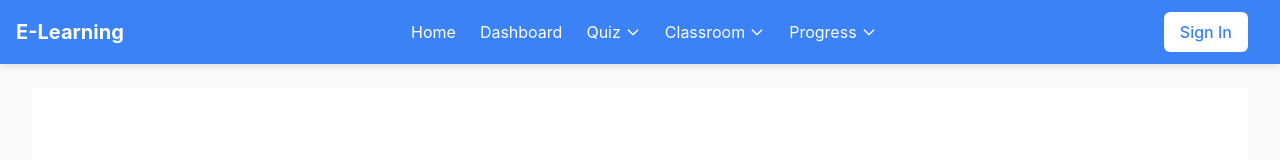
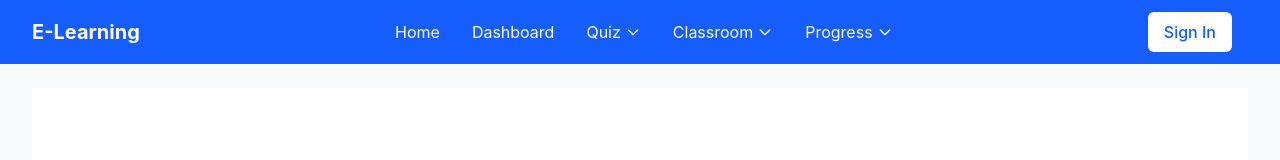
Before and after one commit to ediomoeffiong/AI-Improved-E-Learning, a React (Vite) app in the folder elearning-frontend/: page / in a window 1280 px wide. Shown: the top 160 px of the page. Built offline with nearby package versions, Linux system fonts and the light colour scheme.

Commit message:
Fixed the navbar
Fixed the navbar to make it full width.

```diff
--- a/elearning-frontend/src/components/layout/Header.jsx
+++ b/elearning-frontend/src/components/layout/Header.jsx
@@ -23,18 +23,14 @@ function Header() {
     <header className={`fixed top-0 left-0 right-0 z-50 transition-all duration-300 ${
       isScrolled ? 'bg-blue-700 shadow-md' : isHomePage ? 'bg-transparent' : 'bg-blue-600'
     }`}>
-      <div className="container mx-auto">
-        <Navbar />
-      </div>
+      <Navbar />
 
       {/* Announcement banner - can be conditionally shown */}
       {false && (
         <div className="bg-yellow-500 text-white text-center py-2 px-4">
-          <div className="container mx-auto">
-            <p className="text-sm font-medium">
-              🎉 New courses available! <a href="#" className="underline font-bold">Check them out</a>
-            </p>
-          </div>
+          <p className="text-sm font-medium">
+            🎉 New courses available! <a href="#" className="underline font-bold">Check them out</a>
+          </p>
         </div>
       )}
     </header>
--- a/elearning-frontend/src/components/layout/Navbar.jsx
+++ b/elearning-frontend/src/components/layout/Navbar.jsx
@@ -16,89 +16,89 @@ const Navbar = () => {
   };
 
   return (
-    <nav style={{ backgroundColor: '#3b82f6', color: 'white', boxShadow: '0 4px 6px -1px rgba(0, 0, 0, 0.1)' }}>
-      <div style={{ maxWidth: '1280px', margin: '0 auto', padding: '0.75rem 1rem', display: 'flex', justifyContent: 'space-between', alignItems: 'center' }}>
-        <Link to="/" style={{ fontSize: '1.25rem', fontWeight: 'bold', color: 'white', textDecoration: 'none' }}>E-Learning</Link>
+    <nav className="w-full bg-blue-600">
+      <div className="max-w-7xl mx-auto px-4 sm:px-6 lg:px-8">
+        <div className="flex justify-between items-center h-16">
+          <Link to="/" className="text-xl font-bold text-white">E-Learning</Link>
 
           {/* Desktop Menu */}
-        <div className="desktop-menu" style={{ display: 'none' }}>
-          <Link to="/" style={{ color: 'white', marginRight: '1.5rem', textDecoration: 'none' }}>Home</Link>
-          <Link to="/dashboard" style={{ color: 'white', marginRight: '1.5rem', textDecoration: 'none' }}>Dashboard</Link>
+          <div className="hidden md:flex items-center space-x-8">
+            <Link to="/" className="text-white hover:text-blue-100">Home</Link>
+            <Link to="/dashboard" className="text-white hover:text-blue-100">Dashboard</Link>
 
             {/* Quiz Dropdown */}
-          <div style={{ position: 'relative', marginRight: '1.5rem', display: 'inline-block' }}>
+            <div className="relative">
               <button
                 onClick={() => toggleDropdown('quiz')}
-              style={{ color: 'white', background: 'none', border: 'none', cursor: 'pointer', display: 'flex', alignItems: 'center' }}
+                className="text-white hover:text-blue-100 flex items-center"
               >
                 Quiz
-              <svg xmlns="http://www.w3.org/2000/svg" style={{ height: '1rem', width: '1rem', marginLeft: '0.25rem' }} fill="none" viewBox="0 0 24 24" stroke="currentColor">
+                <svg xmlns="http://www.w3.org/2000/svg" className="h-4 w-4 ml-1" fill="none" viewBox="0 0 24 24" stroke="currentColor">
                   <path strokeLinecap="round" strokeLinejoin="round" strokeWidth={2} d="M19 9l-7 7-7-7" />
                 </svg>
               </button>
               {openDropdown === 'quiz' && (
-              <div style={{ position: 'absolute', zIndex: 10, marginTop: '0.5rem', width: '12rem', backgroundColor: 'white', borderRadius: '0.375rem', boxShadow: '0 10px 15px -3px rgba(0, 0, 0, 0.1)', padding: '0.25rem 0', color: '#4b5563' }}>
-                <Link to="/quiz/dashboard" style={{ display: 'block', padding: '0.5rem 1rem', color: '#4b5563', textDecoration: 'none' }}>Dashboard</Link>
-                <Link to="/quiz/badges" style={{ display: 'block', padding: '0.5rem 1rem', color: '#4b5563', textDecoration: 'none' }}>Badges</Link>
-                <Link to="/quiz/achievements" style={{ display: 'block', padding: '0.5rem 1rem', color: '#4b5563', textDecoration: 'none' }}>Achievements</Link>
-                <Link to="/quiz/leaderboard" style={{ display: 'block', padding: '0.5rem 1rem', color: '#4b5563', textDecoration: 'none' }}>Leaderboard</Link>
+                <div className="absolute z-10 mt-2 w-48 bg-white rounded-md shadow-lg py-1">
+                  <Link to="/quiz/dashboard" className="block px-4 py-2 text-gray-700 hover:bg-gray-100">Dashboard</Link>
+                  <Link to="/quiz/badges" className="block px-4 py-2 text-gray-700 hover:bg-gray-100">Badges</Link>
+                  <Link to="/quiz/achievements" className="block px-4 py-2 text-gray-700 hover:bg-gray-100">Achievements</Link>
+                  <Link to="/quiz/leaderboard" className="block px-4 py-2 text-gray-700 hover:bg-gray-100">Leaderboard</Link>
                 </div>
               )}
             </div>
 
             {/* Classroom Dropdown */}
-          <div style={{ position: 'relative', marginRight: '1.5rem', display: 'inline-block' }}>
+            <div className="relative">
               <button
                 onClick={() => toggleDropdown('classroom')}
-              style={{ color: 'white', background: 'none', border: 'none', cursor: 'pointer', display: 'flex', alignItems: 'center' }}
+                className="text-white hover:text-blue-100 flex items-center"
               >
                 Classroom
-              <svg xmlns="http://www.w3.org/2000/svg" style={{ height: '1rem', width: '1rem', marginLeft: '0.25rem' }} fill="none" viewBox="0 0 24 24" stroke="currentColor">
+                <svg xmlns="http://www.w3.org/2000/svg" className="h-4 w-4 ml-1" fill="none" viewBox="0 0 24 24" stroke="currentColor">
                   <path strokeLinecap="round" strokeLinejoin="round" strokeWidth={2} d="M19 9l-7 7-7-7" />
                 </svg>
               </button>
               {openDropdown === 'classroom' && (
-              <div style={{ position: 'absolute', zIndex: 10, marginTop: '0.5rem', width: '12rem', backgroundColor: 'white', borderRadius: '0.375rem', boxShadow: '0 10px 15px -3px rgba(0, 0, 0, 0.1)', padding: '0.25rem 0', color: '#4b5563' }}>
-                <Link to="/classroom/dashboard" style={{ display: 'block', padding: '0.5rem 1rem', color: '#4b5563', textDecoration: 'none' }}>Dashboard</Link>
-                <Link to="/classroom/materials" style={{ display: 'block', padding: '0.5rem 1rem', color: '#4b5563', textDecoration: 'none' }}>Course Materials</Link>
-                <Link to="/classroom/chat" style={{ display: 'block', padding: '0.5rem 1rem', color: '#4b5563', textDecoration: 'none' }}>Chat Feature</Link>
-                <Link to="/classroom/recordings" style={{ display: 'block', padding: '0.5rem 1rem', color: '#4b5563', textDecoration: 'none' }}>Session Recordings</Link>
+                <div className="absolute z-10 mt-2 w-48 bg-white rounded-md shadow-lg py-1">
+                  <Link to="/classroom/dashboard" className="block px-4 py-2 text-gray-700 hover:bg-gray-100">Dashboard</Link>
+                  <Link to="/classroom/materials" className="block px-4 py-2 text-gray-700 hover:bg-gray-100">Course Materials</Link>
+                  <Link to="/classroom/chat" className="block px-4 py-2 text-gray-700 hover:bg-gray-100">Chat Feature</Link>
+                  <Link to="/classroom/recordings" className="block px-4 py-2 text-gray-700 hover:bg-gray-100">Session Recordings</Link>
                 </div>
               )}
             </div>
 
             {/* Progress Dropdown */}
-          <div style={{ position: 'relative', display: 'inline-block' }}>
+            <div className="relative">
               <button
                 onClick={() => toggleDropdown('progress')}
-              style={{ color: 'white', background: 'none', border: 'none', cursor: 'pointer', display: 'flex', alignItems: 'center' }}
+                className="text-white hover:text-blue-100 flex items-center"
               >
                 Progress
-              <svg xmlns="http://www.w3.org/2000/svg" style={{ height: '1rem', width: '1rem', marginLeft: '0.25rem' }} fill="none" viewBox="0 0 24 24" stroke="currentColor">
+                <svg xmlns="http://www.w3.org/2000/svg" className="h-4 w-4 ml-1" fill="none" viewBox="0 0 24 24" stroke="currentColor">
                   <path strokeLinecap="round" strokeLinejoin="round" strokeWidth={2} d="M19 9l-7 7-7-7" />
                 </svg>
               </button>
               {openDropdown === 'progress' && (
-              <div style={{ position: 'absolute', zIndex: 10, marginTop: '0.5rem', width: '12rem', backgroundColor: 'white', borderRadius: '0.375rem', boxShadow: '0 10px 15px -3px rgba(0, 0, 0, 0.1)', padding: '0.25rem 0', color: '#4b5563' }}>
-                <Link to="/progress/dashboard" style={{ display: 'block', padding: '0.5rem 1rem', color: '#4b5563', textDecoration: 'none' }}>Dashboard</Link>
-                <Link to="/progress/reports" style={{ display: 'block', padding: '0.5rem 1rem', color: '#4b5563', textDecoration: 'none' }}>Performance Reports</Link>
-                <Link to="/progress/activity" style={{ display: 'block', padding: '0.5rem 1rem', color: '#4b5563', textDecoration: 'none' }}>Activity Logs</Link>
-                <Link to="/progress/recommendations" style={{ display: 'block', padding: '0.5rem 1rem', color: '#4b5563', textDecoration: 'none' }}>Personalized Recommendations</Link>
+                <div className="absolute z-10 mt-2 w-48 bg-white rounded-md shadow-lg py-1">
+                  <Link to="/progress/dashboard" className="block px-4 py-2 text-gray-700 hover:bg-gray-100">Dashboard</Link>
+                  <Link to="/progress/reports" className="block px-4 py-2 text-gray-700 hover:bg-gray-100">Performance Reports</Link>
+                  <Link to="/progress/activity" className="block px-4 py-2 text-gray-700 hover:bg-gray-100">Activity Logs</Link>
+                  <Link to="/progress/recommendations" className="block px-4 py-2 text-gray-700 hover:bg-gray-100">Personalized Recommendations</Link>
                 </div>
               )}
             </div>
           </div>
 
-        <div style={{ display: 'flex', alignItems: 'center' }}>
-          <button style={{ backgroundColor: 'white', color: '#3b82f6', padding: '0.5rem 1rem', borderRadius: '0.375rem', fontWeight: '500', marginRight: '1rem', border: 'none' }}>
+          <div className="flex items-center">
+            <Link to="/login" className="bg-white text-blue-600 px-4 py-2 rounded-md font-medium hover:bg-blue-50 mr-4">
               Sign In
-          </button>
+            </Link>
             <button
               onClick={toggleMobileMenu}
-            className="mobile-menu-button"
-            style={{ background: 'none', border: 'none', cursor: 'pointer' }}
+              className="md:hidden text-white"
             >
-            <svg xmlns="http://www.w3.org/2000/svg" style={{ height: '1.5rem', width: '1.5rem', color: 'white' }} fill="none" viewBox="0 0 24 24" stroke="currentColor">
+              <svg xmlns="http://www.w3.org/2000/svg" className="h-6 w-6" fill="none" viewBox="0 0 24 24" stroke="currentColor">
                 {mobileMenuOpen ? (
                   <path strokeLinecap="round" strokeLinejoin="round" strokeWidth={2} d="M6 18L18 6M6 6l12 12" />
                 ) : (
@@ -108,89 +108,74 @@ const Navbar = () => {
             </button>
           </div>
         </div>
+      </div>
 
       {/* Mobile Menu */}
       {mobileMenuOpen && (
-        <div style={{ backgroundColor: '#3b82f6', padding: '1rem' }}>
-          <Link to="/" style={{ display: 'block', color: 'white', padding: '0.5rem 0', textDecoration: 'none', borderBottom: '1px solid rgba(255,255,255,0.1)' }}>Home</Link>
-          <Link to="/dashboard" style={{ display: 'block', color: 'white', padding: '0.5rem 0', textDecoration: 'none', borderBottom: '1px solid rgba(255,255,255,0.1)' }}>Dashboard</Link>
+        <div className="md:hidden bg-blue-600 border-t border-blue-500">
+          <div className="px-2 pt-2 pb-3 space-y-1">
+            <Link to="/" className="block px-3 py-2 text-white hover:bg-blue-700 rounded-md">Home</Link>
+            <Link to="/dashboard" className="block px-3 py-2 text-white hover:bg-blue-700 rounded-md">Dashboard</Link>
 
-          {/* Mobile Quiz Dropdown */}
-          <div>
+            {/* Mobile Quiz Menu */}
             <button
               onClick={() => toggleDropdown('mobile-quiz')}
-              style={{ width: '100%', textAlign: 'left', color: 'white', background: 'none', border: 'none', padding: '0.5rem 0', cursor: 'pointer', display: 'flex', justifyContent: 'space-between', alignItems: 'center', borderBottom: '1px solid rgba(255,255,255,0.1)' }}
+              className="w-full text-left px-3 py-2 text-white hover:bg-blue-700 rounded-md flex justify-between items-center"
             >
               Quiz
-              <svg xmlns="http://www.w3.org/2000/svg" style={{ height: '1rem', width: '1rem' }} fill="none" viewBox="0 0 24 24" stroke="currentColor">
+              <svg xmlns="http://www.w3.org/2000/svg" className={`h-4 w-4 transform ${openDropdown === 'mobile-quiz' ? 'rotate-180' : ''}`} fill="none" viewBox="0 0 24 24" stroke="currentColor">
                 <path strokeLinecap="round" strokeLinejoin="round" strokeWidth={2} d="M19 9l-7 7-7-7" />
               </svg>
             </button>
             {openDropdown === 'mobile-quiz' && (
-              <div style={{ paddingLeft: '1rem', backgroundColor: 'rgba(255,255,255,0.1)' }}>
-                <Link to="/quiz/dashboard" style={{ display: 'block', padding: '0.5rem 0', color: 'white', textDecoration: 'none' }}>Dashboard</Link>
-                <Link to="/quiz/badges" style={{ display: 'block', padding: '0.5rem 0', color: 'white', textDecoration: 'none' }}>Badges</Link>
-                <Link to="/quiz/achievements" style={{ display: 'block', padding: '0.5rem 0', color: 'white', textDecoration: 'none' }}>Achievements</Link>
-                <Link to="/quiz/leaderboard" style={{ display: 'block', padding: '0.5rem 0', color: 'white', textDecoration: 'none' }}>Leaderboard</Link>
+              <div className="pl-4">
+                <Link to="/quiz/dashboard" className="block px-3 py-2 text-white hover:bg-blue-700 rounded-md">Dashboard</Link>
+                <Link to="/quiz/badges" className="block px-3 py-2 text-white hover:bg-blue-700 rounded-md">Badges</Link>
+                <Link to="/quiz/achievements" className="block px-3 py-2 text-white hover:bg-blue-700 rounded-md">Achievements</Link>
+                <Link to="/quiz/leaderboard" className="block px-3 py-2 text-white hover:bg-blue-700 rounded-md">Leaderboard</Link>
               </div>
             )}
-          </div>
 
-          {/* Mobile Classroom Dropdown */}
-          <div>
+            {/* Mobile Classroom Menu */}
             <button
               onClick={() => toggleDropdown('mobile-classroom')}
-              style={{ width: '100%', textAlign: 'left', color: 'white', background: 'none', border: 'none', padding: '0.5rem 0', cursor: 'pointer', display: 'flex', justifyContent: 'space-between', alignItems: 'center', borderBottom: '1px solid rgba(255,255,255,0.1)' }}
+              className="w-full text-left px-3 py-2 text-white hover:bg-blue-700 rounded-md flex justify-between items-center"
             >
               Classroom
-              <svg xmlns="http://www.w3.org/2000/svg" style={{ height: '1rem', width: '1rem' }} fill="none" viewBox="0 0 24 24" stroke="currentColor">
+              <svg xmlns="http://www.w3.org/2000/svg" className={`h-4 w-4 transform ${openDropdown === 'mobile-classroom' ? 'rotate-180' : ''}`} fill="none" viewBox="0 0 24 24" stroke="currentColor">
                 <path strokeLinecap="round" strokeLinejoin="round" strokeWidth={2} d="M19 9l-7 7-7-7" />
               </svg>
             </button>
             {openDropdown === 'mobile-classroom' && (
-              <div style={{ paddingLeft: '1rem', backgroundColor: 'rgba(255,255,255,0.1)' }}>
-                <Link to="/classroom/dashboard" style={{ display: 'block', padding: '0.5rem 0', color: 'white', textDecoration: 'none' }}>Dashboard</Link>
-                <Link to="/classroom/materials" style={{ display: 'block', padding: '0.5rem 0', color: 'white', textDecoration: 'none' }}>Course Materials</Link>
-                <Link to="/classroom/chat" style={{ display: 'block', padding: '0.5rem 0', color: 'white', textDecoration: 'none' }}>Chat Feature</Link>
-                <Link to="/classroom/recordings" style={{ display: 'block', padding: '0.5rem 0', color: 'white', textDecoration: 'none' }}>Session Recordings</Link>
+              <div className="pl-4">
+                <Link to="/classroom/dashboard" className="block px-3 py-2 text-white hover:bg-blue-700 rounded-md">Dashboard</Link>
+                <Link to="/classroom/materials" className="block px-3 py-2 text-white hover:bg-blue-700 rounded-md">Course Materials</Link>
+                <Link to="/classroom/chat" className="block px-3 py-2 text-white hover:bg-blue-700 rounded-md">Chat Feature</Link>
+                <Link to="/classroom/recordings" className="block px-3 py-2 text-white hover:bg-blue-700 rounded-md">Session Recordings</Link>
               </div>
             )}
-          </div>
 
-          {/* Mobile Progress Dropdown */}
-          <div>
+            {/* Mobile Progress Menu */}
             <button
               onClick={() => toggleDropdown('mobile-progress')}
-              style={{ width: '100%', textAlign: 'left', color: 'white', background: 'none', border: 'none', padding: '0.5rem 0', cursor: 'pointer', display: 'flex', justifyContent: 'space-between', alignItems: 'center', borderBottom: '1px solid rgba(255,255,255,0.1)' }}
+              className="w-full text-left px-3 py-2 text-white hover:bg-blue-700 rounded-md flex justify-between items-center"
             >
               Progress
-              <svg xmlns="http://www.w3.org/2000/svg" style={{ height: '1rem', width: '1rem' }} fill="none" viewBox="0 0 24 24" stroke="currentColor">
+              <svg xmlns="http://www.w3.org/2000/svg" className={`h-4 w-4 transform ${openDropdown === 'mobile-progress' ? 'rotate-180' : ''}`} fill="none" viewBox="0 0 24 24" stroke="currentColor">
                 <path strokeLinecap="round" strokeLinejoin="round" strokeWidth={2} d="M19 9l-7 7-7-7" />
               </svg>
             </button>
             {openDropdown === 'mobile-progress' && (
-              <div style={{ paddingLeft: '1rem', backgroundColor: 'rgba(255,255,255,0.1)' }}>
-                <Link to="/progress/dashboard" style={{ display: 'block', padding: '0.5rem 0', color: 'white', textDecoration: 'none' }}>Dashboard</Link>
-                <Link to="/progress/reports" style={{ display: 'block', padding: '0.5rem 0', color: 'white', textDecoration: 'none' }}>Performance Reports</Link>
-                <Link to="/progress/activity" style={{ display: 'block', padding: '0.5rem 0', color: 'white', textDecoration: 'none' }}>Activity Logs</Link>
-                <Link to="/progress/recommendations" style={{ display: 'block', padding: '0.5rem 0', color: 'white', textDecoration: 'none' }}>Personalized Recommendations</Link>
+              <div className="pl-4">
+                <Link to="/progress/dashboard" className="block px-3 py-2 text-white hover:bg-blue-700 rounded-md">Dashboard</Link>
+                <Link to="/progress/reports" className="block px-3 py-2 text-white hover:bg-blue-700 rounded-md">Performance Reports</Link>
+                <Link to="/progress/activity" className="block px-3 py-2 text-white hover:bg-blue-700 rounded-md">Activity Logs</Link>
+                <Link to="/progress/recommendations" className="block px-3 py-2 text-white hover:bg-blue-700 rounded-md">Personalized Recommendations</Link>
               </div>
             )}
           </div>
         </div>
       )}
-
-      {/* CSS for responsive design */}
-      <style jsx>{`
-        @media (min-width: 768px) {
-          .desktop-menu {
-            display: flex !important;
-          }
-          .mobile-menu-button {
-            display: none !important;
-          }
-        }
-      `}</style>
     </nav>
   );
 };
```
Lines whose indentation alone changed are shown as unchanged.
